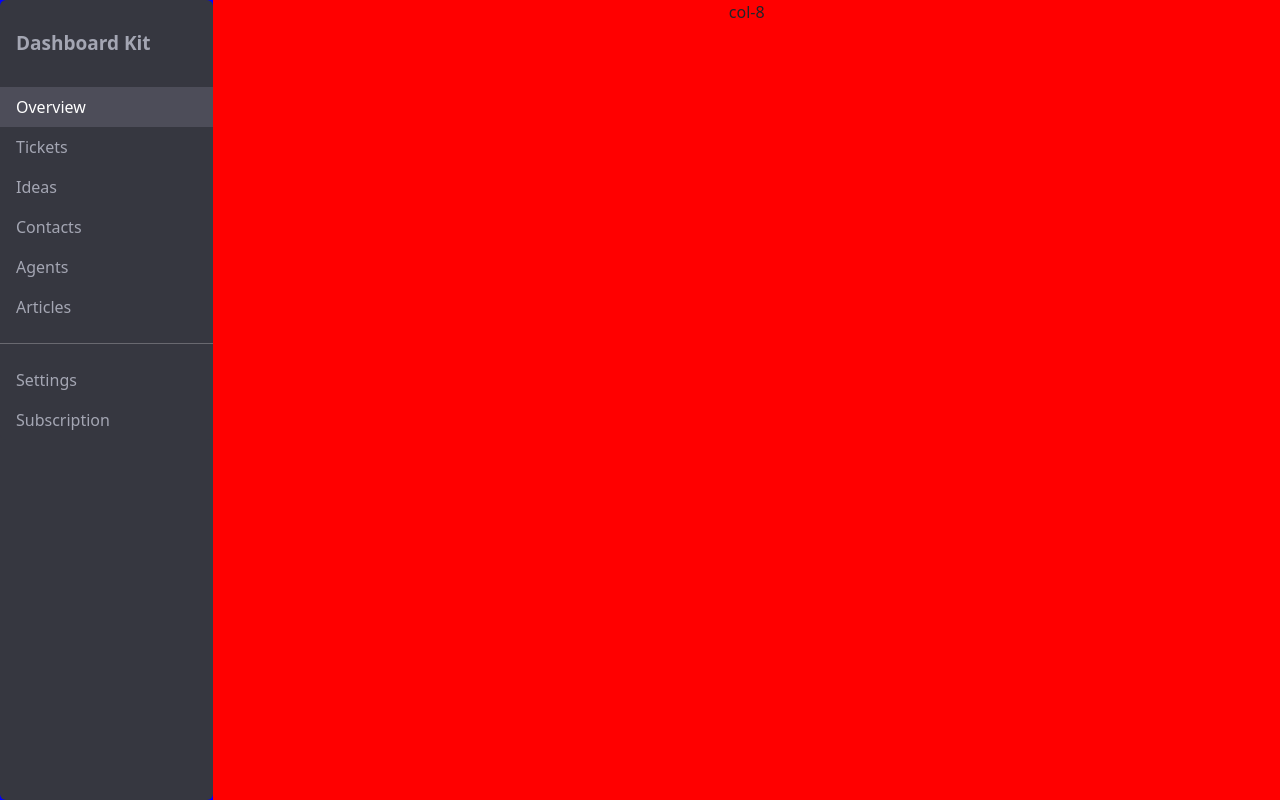
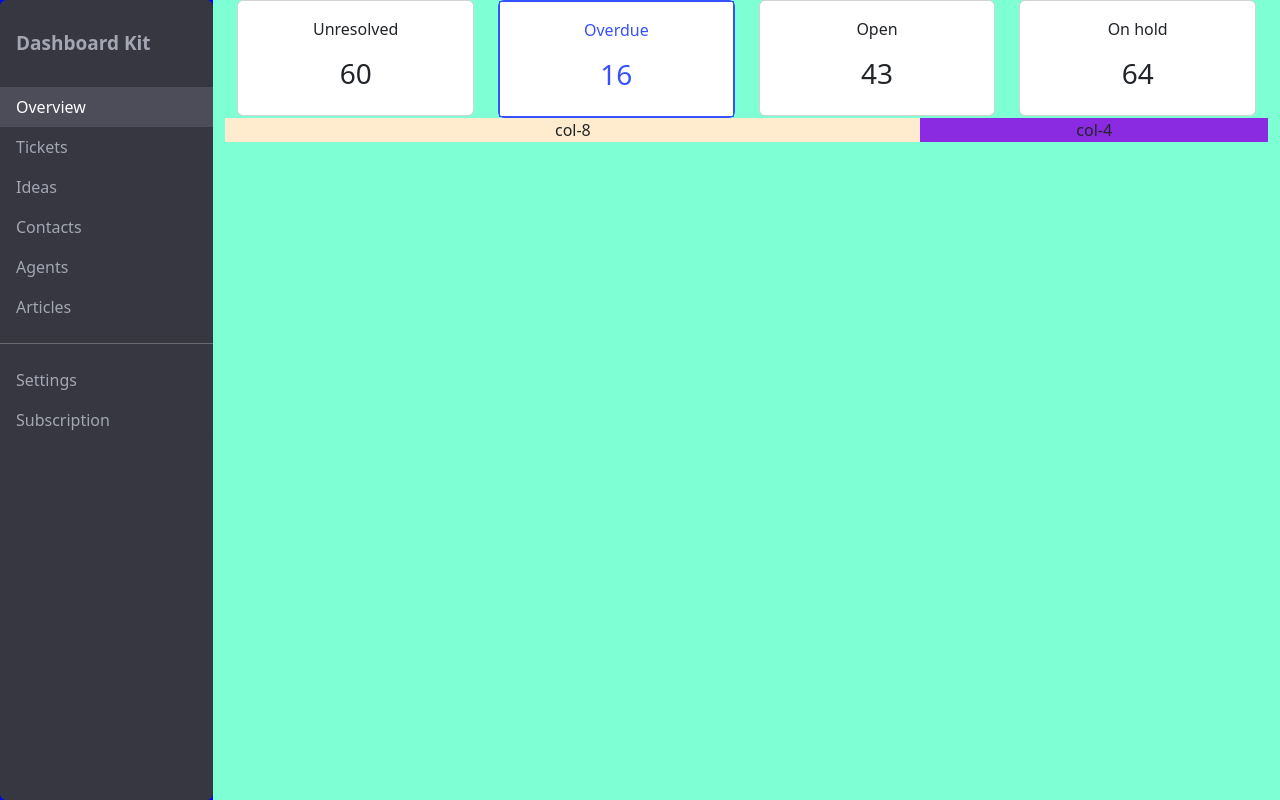
Before and after one commit to Michael-Akinmeji/Bootstrap-Assignment-Grp2, a website: page public/index.html in a window 1280 px wide. Drawn offline with nearby package versions, Linux system fonts and the light colour scheme.

Commit message:
Cards
Hafsa Aijaz

```diff
--- a/public/assets/css/style.css
+++ b/public/assets/css/style.css
@@ -2,7 +2,7 @@
     background-color: aquamarine;
 }
 .col {
-    background-color: red;
+    /* background-color: red; */
 }
 .col-8 {
     background-color: blanchedalmond;
@@ -42,3 +42,8 @@
     font-weight: 700;
     font-size: 19px;
 }
+
+.border {
+    border: solid 1px #3751FF !important;
+    color: #3751FF;
+}
--- a/public/index.html
+++ b/public/index.html
@@ -19,9 +19,9 @@
 
         <div class="row vh-100"> <!-- content holder -->
 
-             <div class="col-md-2 p-0">
+            <div class="col-md-2 p-0">
 
-                <div class="list-group vh-100" > <!--container sidebar -->
+                <div class="list-group vh-100"> <!--container sidebar -->
                     <!-- SideNav title -->
                     <div class="title">
                         <h1> Dashboard Kit </h1>
@@ -52,7 +52,66 @@
 
                 </div>
             </div>
-            <div class="col">col-8</div>
+
+            <!-- Main content -->
+            <div class="col">
+
+                <div class="container text-center">
+
+                    <div class="row">
+
+                        <div class="col">
+                            <div>
+                                <div class="card">
+                                    <div class="card-body text-center">
+                                        <p>Unresolved</p>
+                                        <h3 class="card-title">60</h3>
+                                    </div>
+                                </div>
+                            </div>
+                        </div> <!-- card 1 -->
+                        <div class="col">
+                            <div>
+                                <div class="card border">
+                                    <div class="card-body text-center border">
+                                        <p>Overdue</p>
+                                        <h3 class="card-title">16</h3>
+                                    </div>
+                                </div>
+                            </div>
+                        </div> <!-- card 1 -->
+                        <div class="col">
+                            <div>
+                                <div class="card">
+                                    <div class="card-body text-center">
+                                        <p>Open</p>
+                                        <h3 class="card-title">43</h3>
+                                    </div>
+                                </div>
+                            </div>
+                        </div> <!-- card 1 -->
+                        <div class="col">
+                            <div>
+                                <div class="card">
+                                    <div class="card-body text-center">
+                                        <p>On hold</p>
+                                        <h3 class="card-title">64</h3>
+                                    </div>
+                                </div>
+                            </div>
+                        </div> <!-- card 1 -->
+
+                    </div>
+
+
+                    <div class="row">
+                        <div class="col-8">col-8</div>
+                        <div class="col-4">col-4</div>
+                    </div>
+                </div>
+
+
+            </div>
         </div>
     </div>
 
```
